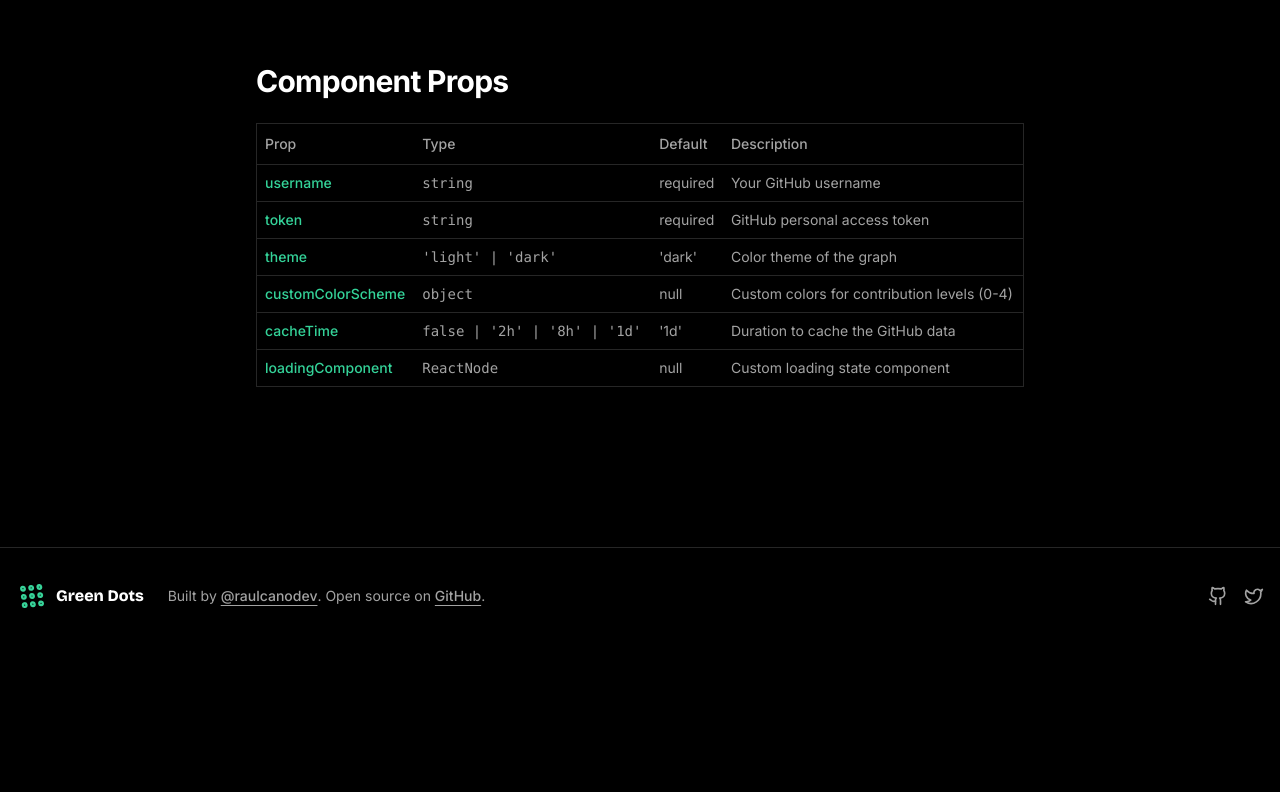
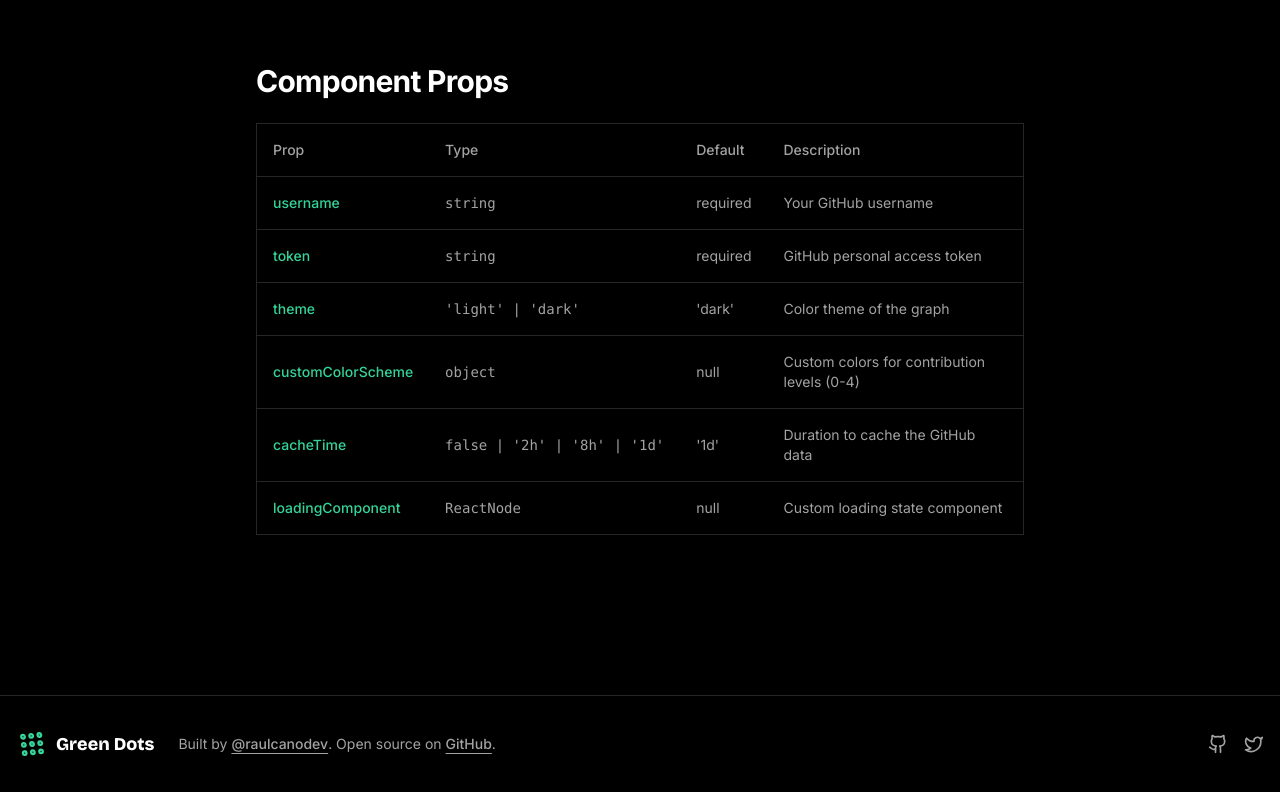
Before and after one commit to raulcanodev/web-github-dots, a Next.js app: page / in a window 1280 px wide. Shown: the part 1215-2007 px from the top of the page. Before the commit the page ends 1859 px from the top, so only its background shows below. Built offline with nearby package versions, Linux system fonts and the light colour scheme; no server answers.

Commit message:
adapt to mobile

```diff
--- a/src/app/components/features.tsx
+++ b/src/app/components/features.tsx
@@ -7,96 +7,94 @@ import {
   TableRow,
 } from '@/components/ui/table';
 
-
 export default function Features() {
   return (
-    <section className="container px-4 mt-16 mb-24 m-auto">
-    <div className="mx-auto max-w-3xl space-y-6">
-      <h2 className="text-3xl font-bold tracking-tight">Component Props</h2>
-      <div className="rounded-lg border border-neutral-800">
+    <section className="w-full px-4 mt-8 sm:mt-16 mb-12 sm:mb-24 md:container md:mx-auto">
+      <div className="mx-auto max-w-3xl space-y-4 sm:space-y-6">
+        <h2 className="text-2xl sm:text-3xl font-bold tracking-tight">Component Props</h2>
+        <div className="rounded-lg border border-neutral-800 overflow-x-auto">
+          <div className="min-w-full inline-block align-middle">
             <Table>
               <TableHeader>
                 <TableRow className="border-neutral-800 hover:bg-transparent">
-              <TableHead className="text-neutral-400">Prop</TableHead>
-              <TableHead className="text-neutral-400">Type</TableHead>
-              <TableHead className="text-neutral-400">Default</TableHead>
-              <TableHead className="text-neutral-400">
-                Description
-              </TableHead>
+                  <TableHead className="text-neutral-400 whitespace-nowrap p-2 sm:p-4">Prop</TableHead>
+                  <TableHead className="text-neutral-400 whitespace-nowrap p-2 sm:p-4">Type</TableHead>
+                  <TableHead className="text-neutral-400 whitespace-nowrap p-2 sm:p-4">Default</TableHead>
+                  <TableHead className="text-neutral-400 p-2 sm:p-4">Description</TableHead>
                 </TableRow>
               </TableHeader>
               <TableBody>
                 <TableRow className="border-neutral-800">
-              <TableCell className="font-medium text-emerald-400">
+                  <TableCell className="font-medium text-emerald-400 whitespace-nowrap p-2 sm:p-4">
                     username
                   </TableCell>
-              <TableCell className="font-mono text-sm text-neutral-400">
+                  <TableCell className="font-mono text-xs sm:text-sm text-neutral-400 whitespace-nowrap p-2 sm:p-4">
                     string
                   </TableCell>
-              <TableCell className="text-neutral-400">required</TableCell>
-              <TableCell className="text-neutral-400">
+                  <TableCell className="text-neutral-400 whitespace-nowrap p-2 sm:p-4">required</TableCell>
+                  <TableCell className="text-neutral-400 p-2 sm:p-4">
                     Your GitHub username
                   </TableCell>
                 </TableRow>
                 <TableRow className="border-neutral-800">
-              <TableCell className="font-medium text-emerald-400">
+                  <TableCell className="font-medium text-emerald-400 whitespace-nowrap p-2 sm:p-4">
                     token
                   </TableCell>
-              <TableCell className="font-mono text-sm text-neutral-400">
+                  <TableCell className="font-mono text-xs sm:text-sm text-neutral-400 whitespace-nowrap p-2 sm:p-4">
                     string
                   </TableCell>
-              <TableCell className="text-neutral-400">required</TableCell>
-              <TableCell className="text-neutral-400">
+                  <TableCell className="text-neutral-400 whitespace-nowrap p-2 sm:p-4">required</TableCell>
+                  <TableCell className="text-neutral-400 p-2 sm:p-4">
                     GitHub personal access token
                   </TableCell>
                 </TableRow>
                 <TableRow className="border-neutral-800">
-              <TableCell className="font-medium text-emerald-400">
+                  <TableCell className="font-medium text-emerald-400 whitespace-nowrap p-2 sm:p-4">
                     theme
                   </TableCell>
-              <TableCell className="font-mono text-sm text-neutral-400">
+                  <TableCell className="font-mono text-xs sm:text-sm text-neutral-400 whitespace-nowrap p-2 sm:p-4">
                     &apos;light&apos; | &apos;dark&apos;
                   </TableCell>
-              <TableCell className="text-neutral-400">&apos;dark&apos;</TableCell>
-              <TableCell className="text-neutral-400">
+                  <TableCell className="text-neutral-400 whitespace-nowrap p-2 sm:p-4">&apos;dark&apos;</TableCell>
+                  <TableCell className="text-neutral-400 p-2 sm:p-4">
                     Color theme of the graph
                   </TableCell>
                 </TableRow>
                 <TableRow className="border-neutral-800">
-              <TableCell className="font-medium text-emerald-400">
+                  <TableCell className="font-medium text-emerald-400 whitespace-nowrap p-2 sm:p-4">
                     customColorScheme
                   </TableCell>
-              <TableCell className="font-mono text-sm text-neutral-400">
+                  <TableCell className="font-mono text-xs sm:text-sm text-neutral-400 whitespace-nowrap p-2 sm:p-4">
                     object
                   </TableCell>
-              <TableCell className="text-neutral-400">null</TableCell>
-              <TableCell className="text-neutral-400">
+                  <TableCell className="text-neutral-400 whitespace-nowrap p-2 sm:p-4">null</TableCell>
+                  <TableCell className="text-neutral-400 p-2 sm:p-4">
                     Custom colors for contribution levels (0-4)
                   </TableCell>
                 </TableRow>
                 <TableRow className="border-neutral-800">
-              <TableCell className="font-medium text-emerald-400">
+                  <TableCell className="font-medium text-emerald-400 whitespace-nowrap p-2 sm:p-4">
                     cacheTime
                   </TableCell>
-              <TableCell className="font-mono text-sm text-neutral-400">
+                  <TableCell className="font-mono text-xs sm:text-sm text-neutral-400 whitespace-nowrap p-2 sm:p-4">
                     false | &apos;2h&apos; | &apos;8h&apos; | &apos;1d&apos;
                   </TableCell>
-              <TableCell className="text-neutral-400">
+                  <TableCell className="text-neutral-400 whitespace-nowrap p-2 sm:p-4">
                     &apos;1d&apos;
                   </TableCell>
-              <TableCell className="text-neutral-400">
+                  <TableCell className="text-neutral-400 p-2 sm:p-4">
                     Duration to cache the GitHub data
                   </TableCell>
                 </TableRow>
                 <TableRow className="border-neutral-800">
-              <TableCell className="font-medium text-emerald-400">
+                  <TableCell className="font-medium text-emerald-400 whitespace-nowrap p-2 sm:p-4">
                     loadingComponent
                   </TableCell>
-              <TableCell className="font-mono text-sm text-neutral-400">
+                  <TableCell className="font-mono text-xs sm:text-sm text-neutral-400 whitespace-nowrap p-2 sm:p-4">
                     ReactNode
                   </TableCell>
-              <TableCell className="text-neutral-400">null</TableCell>
-              <TableCell className="text-neutral-400">
+                  <TableCell className="text-neutral-400 whitespace-nowrap p-2 sm:p-4">null</TableCell>
+                  <TableCell className="text-neutral-400 p-2 sm:p-4">
                     Custom loading state component
                   </TableCell>
                 </TableRow>
@@ -104,6 +102,7 @@ export default function Features() {
             </Table>
           </div>
         </div>
+      </div>
     </section>
-  )
+  );
 }
--- a/src/app/components/footer.tsx
+++ b/src/app/components/footer.tsx
@@ -1,25 +1,49 @@
-import Link from 'next/link'
-import { Github, Twitter } from 'lucide-react'
-import Image from 'next/image'
+'use client';
+import Link from 'next/link';
+import { Github, Twitter } from 'lucide-react';
+import Image from 'next/image';
+import { useState } from 'react';
 
 export default function Footer() {
+  const [imageError, setImageError] = useState(false);
+
   return (
-    <footer className="border-t border-neutral-800 bg-black mt-16">
-      <div className="container flex flex-col items-center justify-between gap-4 px-4 py-10 md:h-24 md:flex-row md:py-0">
+    <footer className="border-t border-neutral-800 bg-black mt-8 sm:mt-16">
+      <div className="container flex flex-col items-center justify-between gap-4 px-4 py-8 md:h-24 md:flex-row md:py-0">
         <div className="flex flex-col items-center gap-4 md:flex-row md:gap-6">
           <Link href="/" className="flex items-center space-x-2">
-            <Image src="/icon.svg" alt="Logo" width={32} height={32} />
-            <span className="font-semibold font-bricolage">Green Dots</span>
+            <div className="relative w-8 h-8">
+              {!imageError ? (
+                <Image
+                  src="/icon.svg"
+                  alt="Logo"
+                  width={32}
+                  height={32}
+                  priority
+                  onError={() => setImageError(true)}
+                  className="object-contain"
+                />
+              ) : (
+                <div className="w-8 h-8 bg-emerald-400 rounded-full" />
+              )}
+            </div>
+            <span className="text-base sm:text-lg font-semibold font-bricolage">Green Dots</span>
           </Link>
           <p className="text-center text-sm leading-loose text-neutral-400 md:text-left">
             Built by{' '}
-            <Link href="https://github.com/raulcanodev" className="font-medium underline underline-offset-4">
+            <Link
+              href="https://github.com/raulcanodev"
+              target="_blank"
+              rel="noopener noreferrer"
+              className="font-medium underline underline-offset-4 hover:text-white">
               @raulcanodev
             </Link>
             . Open source on{' '}
             <Link
               href="https://github.com/raulcanodev/react-github-dots"
-              className="font-medium underline underline-offset-4"
+              target="_blank"
+              rel="noopener noreferrer"
+              className="font-medium underline underline-offset-4 hover:text-white"
             >
               GitHub
             </Link>
@@ -27,14 +51,22 @@ export default function Footer() {
           </p>
         </div>
         <div className="flex items-center gap-4">
-          <Link href="https://github.com/raulcanodev/react-github-dots" className="text-neutral-400 hover:text-white">
+          <Link
+            href="https://github.com/raulcanodev/react-github-dots"
+            target="_blank"
+            rel="noopener noreferrer"
+            className="text-neutral-400 hover:text-white">
             <Github className="h-5 w-5" />
           </Link>
-          <Link href="https://twitter.com/raulcanodev" className="text-neutral-400 hover:text-white">
+          <Link
+            href="https://twitter.com/raulcanodev"
+            target="_blank"
+            rel="noopener noreferrer"
+            className="text-neutral-400 hover:text-white">
             <Twitter className="h-5 w-5" />
           </Link>
         </div>
       </div>
     </footer>
-  )
+  );
 }
--- a/src/app/components/header.tsx
+++ b/src/app/components/header.tsx
@@ -1,16 +1,34 @@
+'use client';
 import Link from 'next/link';
 import { Github } from 'lucide-react';
 import Image from 'next/image';
+import { useState } from 'react';
 
 export default function Header() {
+  const [imageError, setImageError] = useState(false);
+
   return (
     <header className="fixed top-0 left-0 right-0 z-50 border-b border-neutral-800 bg-black/50 backdrop-blur-md">
       <div className="container flex h-16 items-center justify-between px-4">
         <Link href="/" className="flex items-center space-x-2">
-          <Image src="/icon.svg" alt="Logo" width={32} height={32} />
+          <div className="relative w-8 h-8">
+            {!imageError ? (
+              <Image
+                src="/icon.svg"
+                alt="Logo"
+                width={32}
+                height={32}
+                priority
+                onError={() => setImageError(true)}
+                className="object-contain"
+              />
+            ) : (
+              <div className="w-8 h-8 bg-emerald-400 rounded-full" />
+            )}
+          </div>
           <span className="text-lg font-semibold font-bricolage">Green Dots</span>
         </Link>
-        <nav className="flex items-center gap-6">
+        <nav className="flex items-center gap-4 sm:gap-6">
           <Link
             href="https://www.npmjs.com/package/@raulcanodev/react-github-dots"
             target="_blank"
@@ -20,6 +38,8 @@ export default function Header() {
           </Link>
           <Link
             href="https://github.com/raulcanodev/react-github-dots"
+            target="_blank"
+            rel="noopener noreferrer"
             className="text-neutral-400 hover:text-white">
             <Github className="h-5 w-5" />
           </Link>
```
Also changed, not shown: src/app/components/quick-start.tsx (+13 -13 lines). Lines whose indentation alone changed are shown as unchanged.
